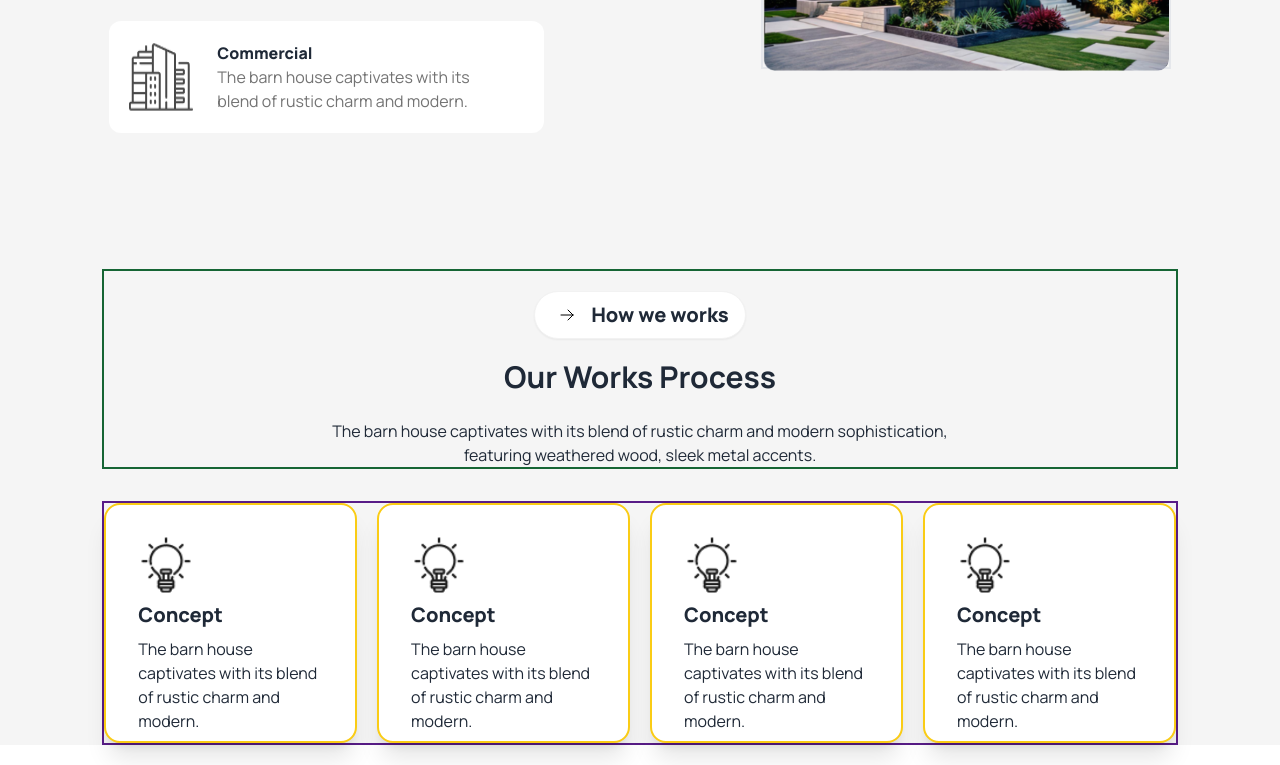
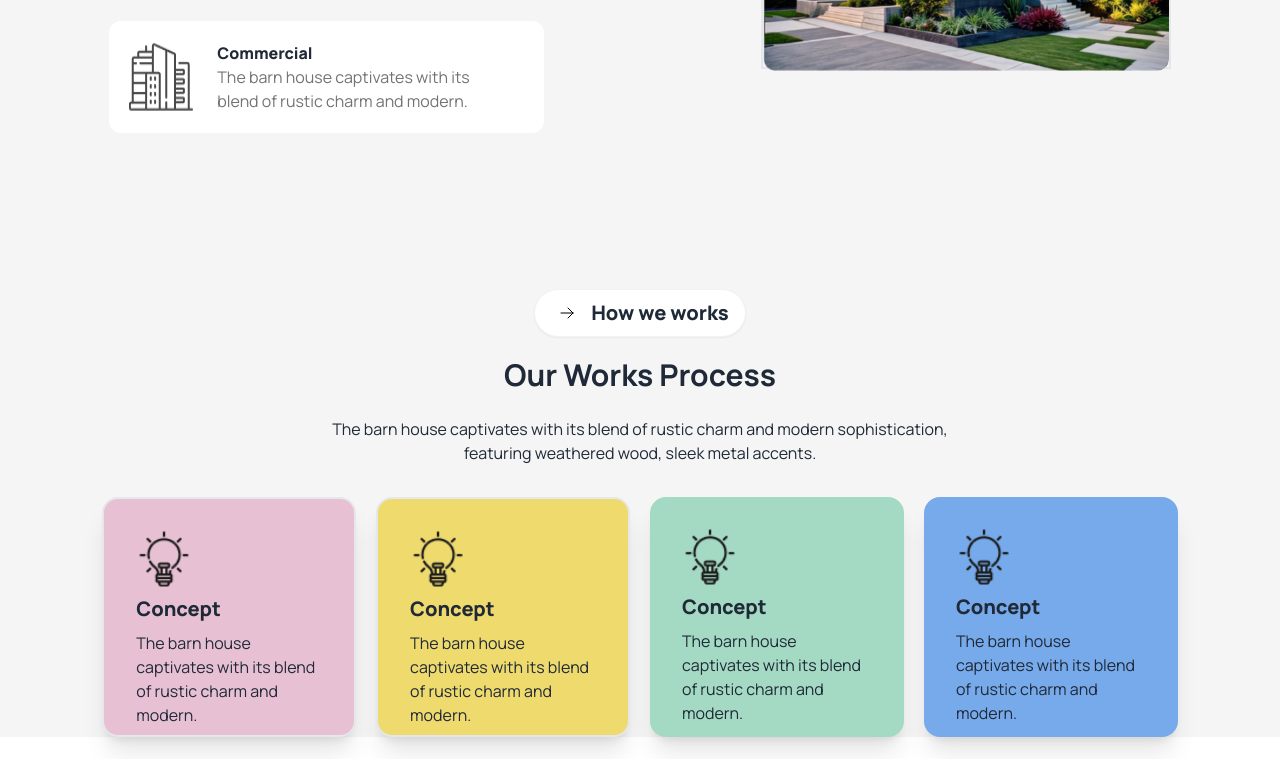
Before and after one commit to naymulhuda/Assignment-3, a plain HTML site: page index.html in a window 1280 px wide. Shown: the part 1229-1994 px from the top of the page. Drawn offline with nearby package versions, Linux system fonts and the light colour scheme.

Commit message:
our work process section complete

```diff
--- a/index.html
+++ b/index.html
@@ -176,7 +176,7 @@
 
       <!-- Our work process -->
       <section class="mb-8">
-        <div class="w-full lg:w-11/12 mx-auto border-2 border-green-800 flex flex-col justify-center items-center text-center">
+        <div class="w-full lg:w-11/12 mx-auto flex flex-col justify-center items-center text-center">
           <button class="btn bg-white text-xl font-black px-4 rounded-3xl my-5 lg:mx-28">
             <div class="w-8 h-8 flex items-center justify-center  ">
               <svg xmlns="http://www.w3.org/2000/svg" fill="none" viewBox="0 0 24 24" stroke-width="1.5" stroke="currentColor" class="size-4 text-black">
@@ -190,9 +190,9 @@
         </div>
       </section>
 
-      <section class="w-11/12 mx-auto grid gap-5 grid-cols-1 md:grid-cols-2 lg:grid-cols-4 border-2 border-purple-900">
+      <section class="w-11/12 mx-auto grid gap-5 grid-cols-1 md:grid-cols-2 lg:grid-cols-4 ">
         <!-- Card 1 -->
-        <div class="card bg-base-100 shadow-xl border-2 border-yellow-400 h-60">
+        <div class="card bg-[#E7C1D3] shadow-xl border-2 h-60">
           <div class="card-body ">
             <img src="assets/concept.png" alt="" class="w-14 h-14 ">
             <h2 class="card-title font-extrabold">Concept</h2>
@@ -200,7 +200,7 @@
           </div>
         </div>
         <!-- Card 2 -->
-        <div class="card bg-base-100 shadow-xl border-2 border-yellow-400 h-60">
+        <div class="card bg-[#EFDA6E] shadow-xl border-2 h-60">
           <div class="card-body ">
             <img src="assets/concept.png" alt="" class="w-14 h-14 ">
             <h2 class="card-title font-extrabold">Concept</h2>
@@ -208,7 +208,7 @@
           </div>
         </div>
         <!-- Card 3 -->
-        <div class="card bg-base-100 shadow-xl border-2 border-yellow-400 h-60">
+        <div class="card bg-[#A4DAC3] shadow-xl h-60">
           <div class="card-body ">
             <img src="assets/concept.png" alt="" class="w-14 h-14 ">
             <h2 class="card-title font-extrabold">Concept</h2>
@@ -216,7 +216,7 @@
           </div>
         </div>
         <!-- Card 4 -->
-        <div class="card bg-base-100 shadow-xl border-2 border-yellow-400 h-60">
+        <div class="card bg-[#77AAEA] shadow-xl h-60">
           <div class="card-body ">
             <img src="assets/concept.png" alt="" class="w-14 h-14 ">
             <h2 class="card-title font-extrabold">Concept</h2>
```
